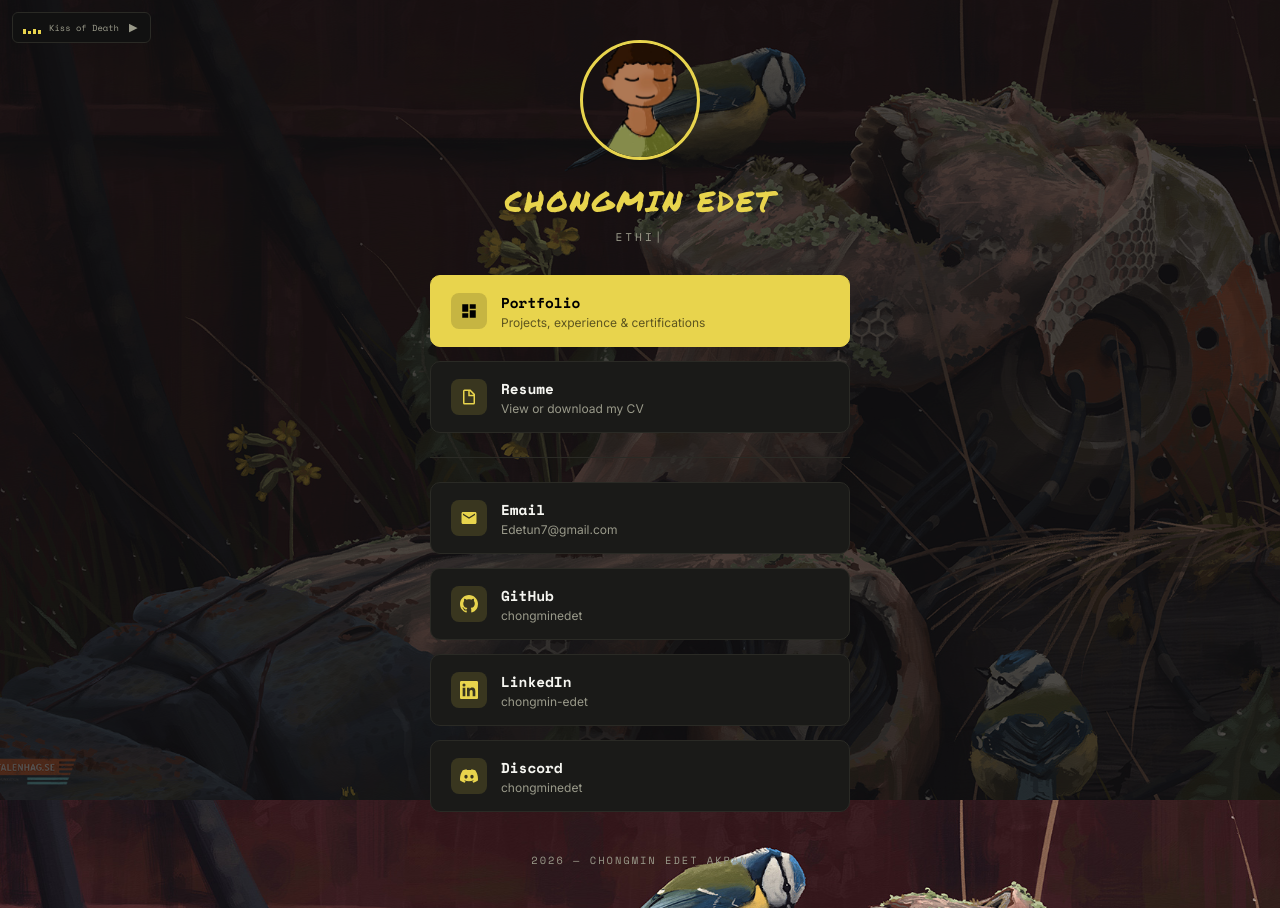
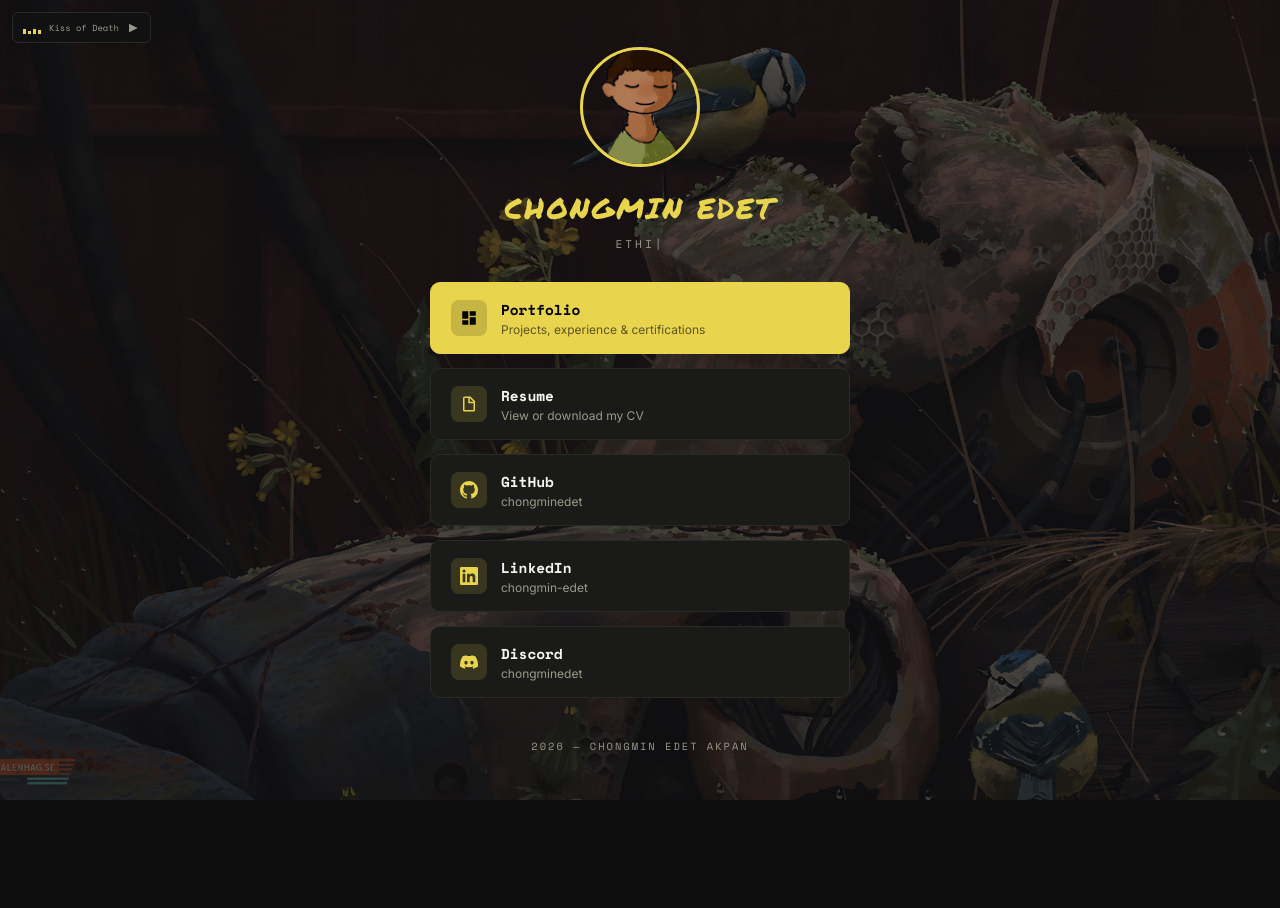
Before and after one commit to chongminedet/My-Linked-tree, a plain HTML site: page index.html in a window 1280 px wide. After the commit the page ends 800 px from the top, so only its background shows below. Drawn offline with nearby package versions, Linux system fonts and the light colour scheme.

Commit message:
remove: email from linked tree

```diff
--- a/index.html
+++ b/index.html
@@ -301,22 +301,6 @@
           </div>
         </a>
 
-        <div class="divider"></div>
-
-        <a href="mailto:Edetun7@gmail.com" class="link-btn">
-          <div class="icon">
-            <svg viewBox="0 0 24 24">
-              <path
-                d="M20 4H4c-1.1 0-2 .9-2 2v12c0 1.1.9 2 2 2h16c1.1 0 2-.9 2-2V6c0-1.1-.9-2-2-2zm0 4l-8 5-8-5V6l8 5 8-5v2z"
-              />
-            </svg>
-          </div>
-          <div class="text">
-            <span class="label">Email</span>
-            <span class="desc">Edetun7@gmail.com</span>
-          </div>
-        </a>
-
         <a
           href="https://github.com/chongminedet"
           target="_blank"
```
Also changed, not shown: linked-tree.html (+0 -16 lines).
